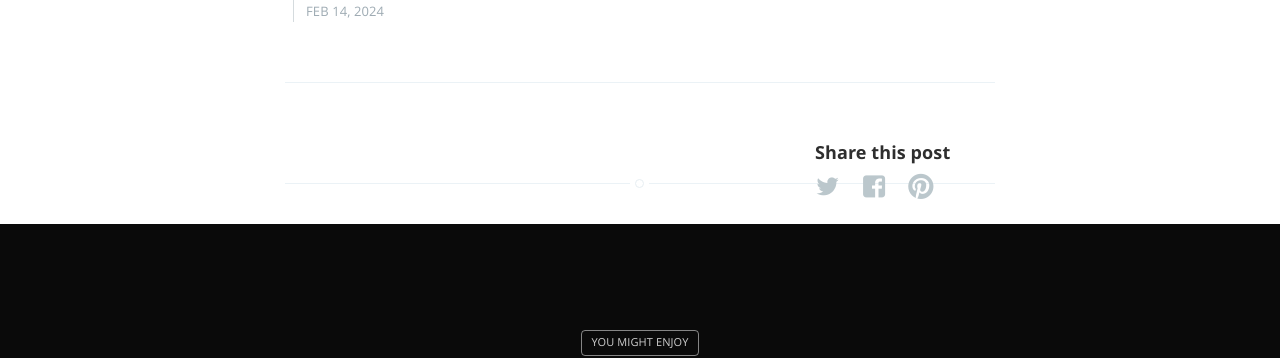
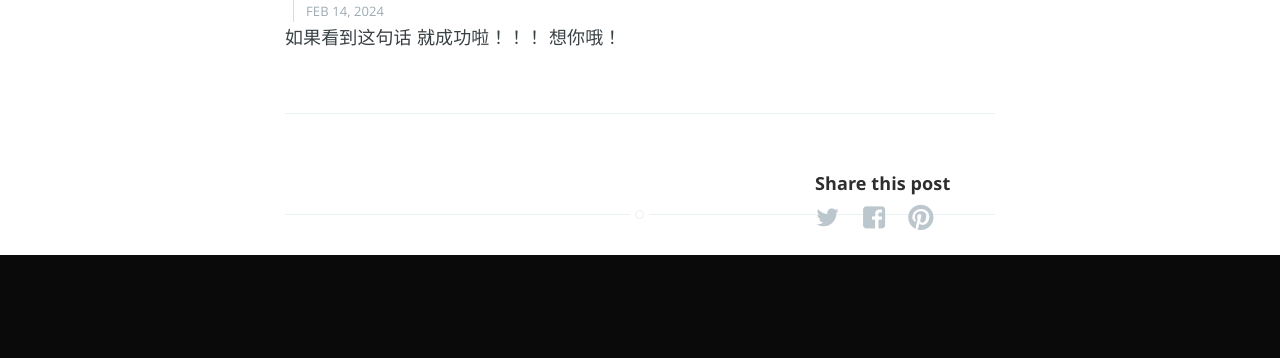
Before and after one commit to Takekuu/Takekuu.github.io, a plain HTML site: page post/猪猪爱乖乖/index.html in a window 1280 px wide. Shown: the part 237-595 px from the top of the page. Drawn offline with Linux system fonts and the light colour scheme.

Commit message:
Update index.html

```diff
--- a/post/猪猪爱乖乖/index.html
+++ b/post/猪猪爱乖乖/index.html
@@ -177,7 +177,9 @@
     </header>
 
     <section class="post-content">
-
+       <p>如果看到这句话
+就成功啦！！！
+想你哦！</p>
     </section>
 
 
```
